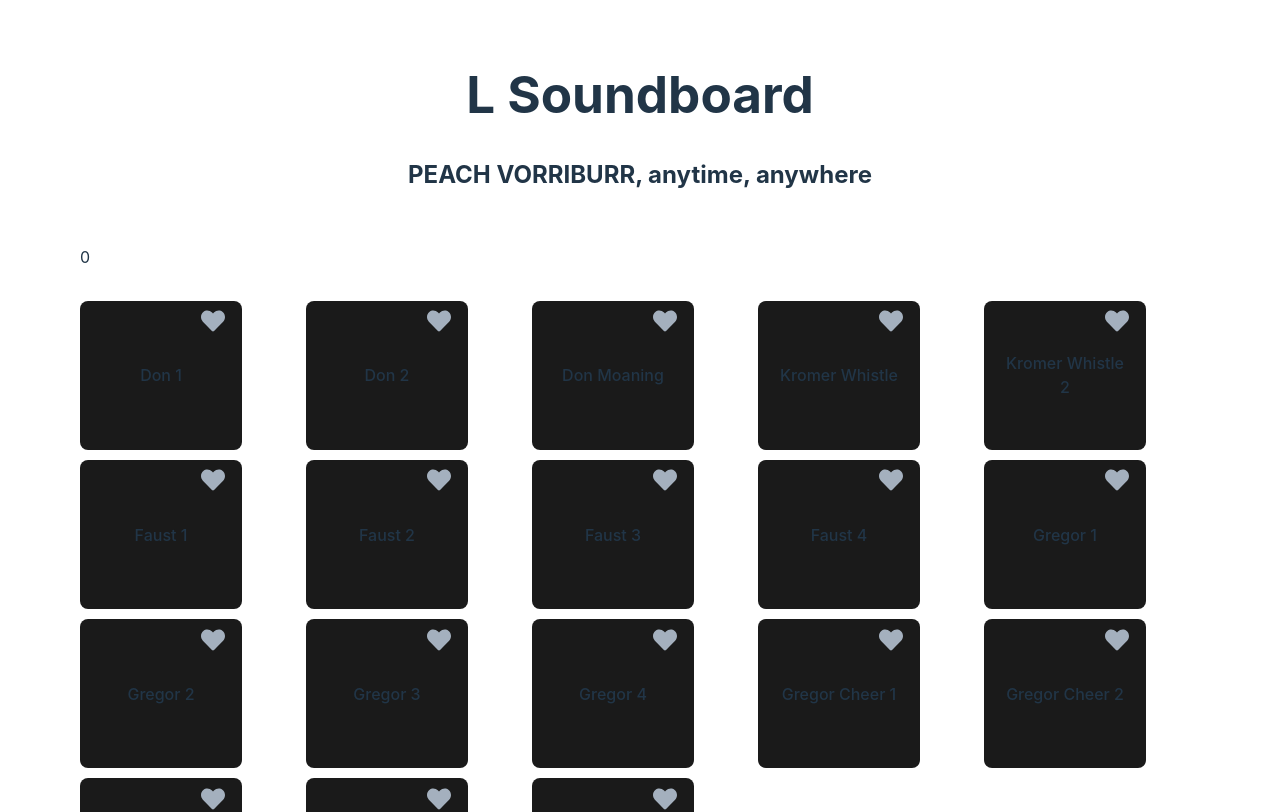
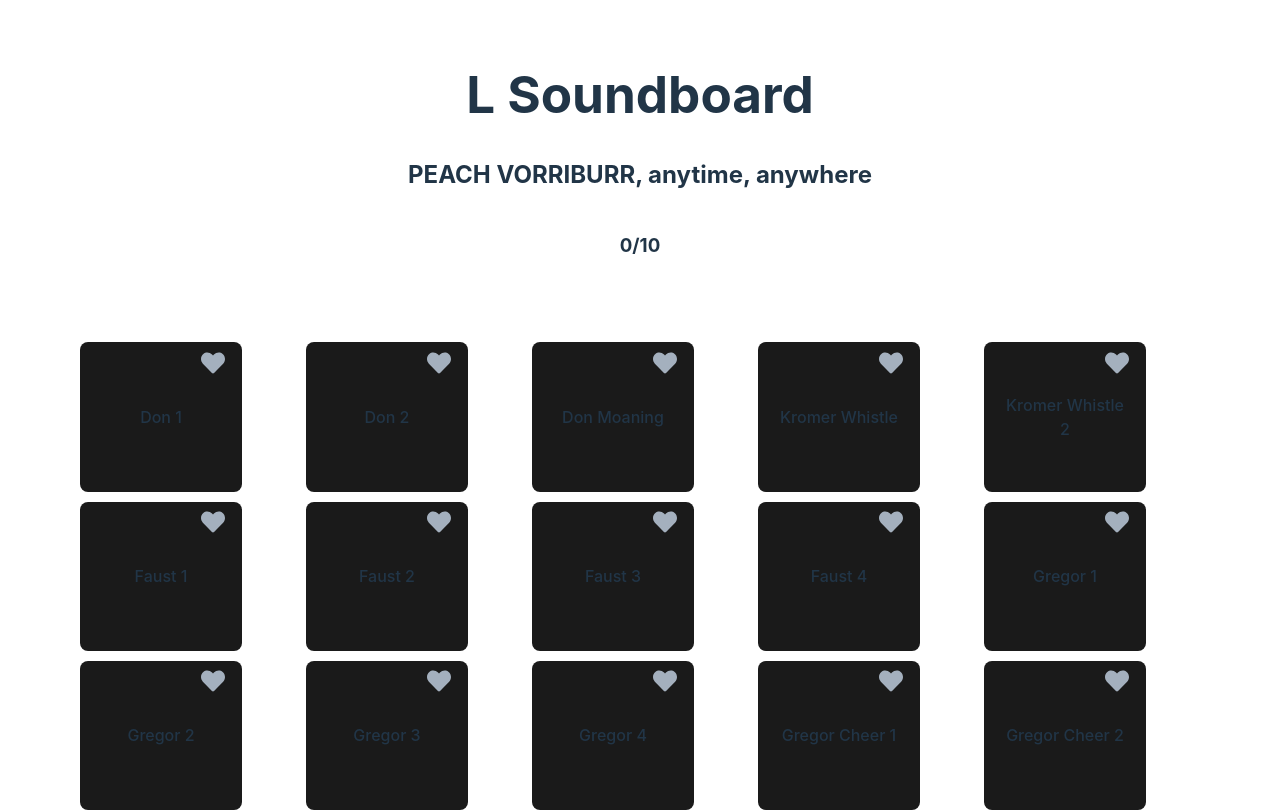
Before and after one commit to DerekZZhu/LimbusSBC, a React (Vite) app: page / in a window 1280 px wide. Shown: the top 812 px of the page. Built offline with nearby package versions, Linux system fonts and the light colour scheme.

Commit message:
Added styling

```diff
--- a/src/App.jsx
+++ b/src/App.jsx
@@ -11,8 +11,10 @@ function App() {
 
   useEffect(() => {
     const items = JSON.parse(localStorage.getItem('likedsounds'));
-    if (items) {
-      updateLikedSounds(items);
+    const count = JSON.parse(localStorage.getItem('likedCount'));
+    if (items && count) {
+      updateLikedSounds(items)
+      updateLikedCount(count)
     }
   }, []);
 
@@ -52,13 +54,15 @@ function App() {
       <h1>L Soundboard</h1>
       <h2>PEACH VORRIBURR, anytime, anywhere</h2>
       <div className="container">
-        <div className="liked-section">
-          {likedCount}
+        <h3>{likedCount}/10</h3>
+        <div className="liked-section-wrapper">
+          <div className="liked-section">
           {
             (Object.values(likedSounds)).map((data, i) => {
               return(<Button key={i} sound={data.audio} name={data.name}/>)
             })
           }
+          </div>
         </div>
         <div className="soundboard">
           {
--- a/src/Button.jsx
+++ b/src/Button.jsx
@@ -3,6 +3,7 @@ import { FaHeart } from 'react-icons/fa';
 
 const Button = (props) => {
   var isLiked = props.liked
+  console.log(isLiked);
   const [liked, updateLiked] = useState(isLiked)
 
   function play() {
--- a/src/index.css
+++ b/src/index.css
@@ -118,6 +118,12 @@ h1 {
   gap: 2rem
 }
 
+.liked-section-wrapper {
+  display: flex;
+  justify-content: center;
+  align-items: center;
+}
+
 .container {
   display: flex;
   flex-direction: column;
```
